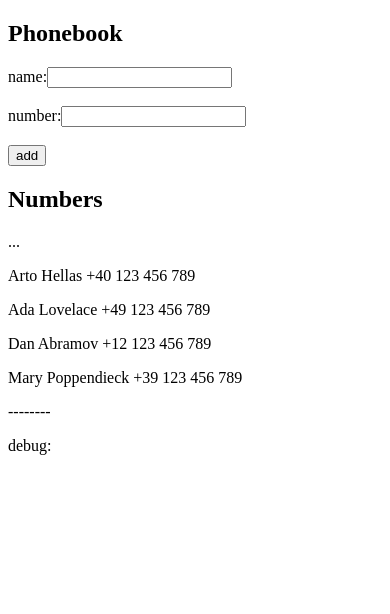
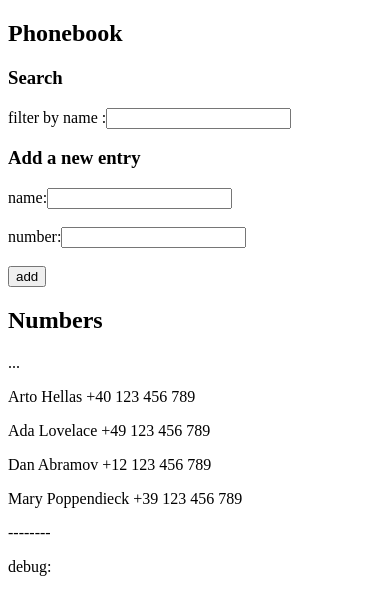
Before and after one commit to quemeraisc/fullstack_Helsinki, a React (Create React App) app in the folder part2/phonebook/: page / in a window 390 px wide. Shown: the top 614 px of the page. Built offline with nearby package versions, Linux system fonts and the light colour scheme.

Commit message:
2.9 phonebook step4 first implementation: needs to be better tested

```diff
--- a/part2/phonebook/src/App.js
+++ b/part2/phonebook/src/App.js
@@ -23,8 +23,17 @@ const App = () => {
     ]
   )
 
+
   const [newName, setNewName] = useState('')
   const [newNumber, setNewNumber] = useState('')
+
+  const [searchedName, setSearchedName] = useState('')
+  const foundPersons = persons.map(function(person) {
+    if (person.name.toLowerCase().includes(searchedName.toLowerCase())){
+      return person
+    }
+    return ''
+  });
 
   const handleNameChange = (event) => {
     setNewName(event.target.value)
@@ -32,6 +41,10 @@ const App = () => {
 
   const handleNumberChange = (event) => {
     setNewNumber(event.target.value)
+  }
+
+  const handleSearchName = (event) => {
+    setSearchedName(event.target.value)
   }
 
   const addPerson = (event) => {
@@ -57,6 +70,15 @@ const App = () => {
   return (
     <div>
       <h2>Phonebook</h2>
+      <h3>Search</h3>
+      <form >
+        filter by name :
+        <input
+          value={searchedName}
+          onChange={handleSearchName}
+        />
+      </form >
+      <h3>Add a new entry</h3>
       <form onSubmit={addPerson}>
         <div>
           name:
@@ -82,7 +104,7 @@ const App = () => {
       ...
 
       <div>
-        {persons.map((person) =>
+        {foundPersons.map((person) =>
           <Number
             key={person.name}
             person={person}
@@ -95,7 +117,7 @@ const App = () => {
         --------
         </p>
         <p>
-        debug: {newName} {newNumber}
+        debug: {searchedName}
         </p>
       </div>
     </div>
```
